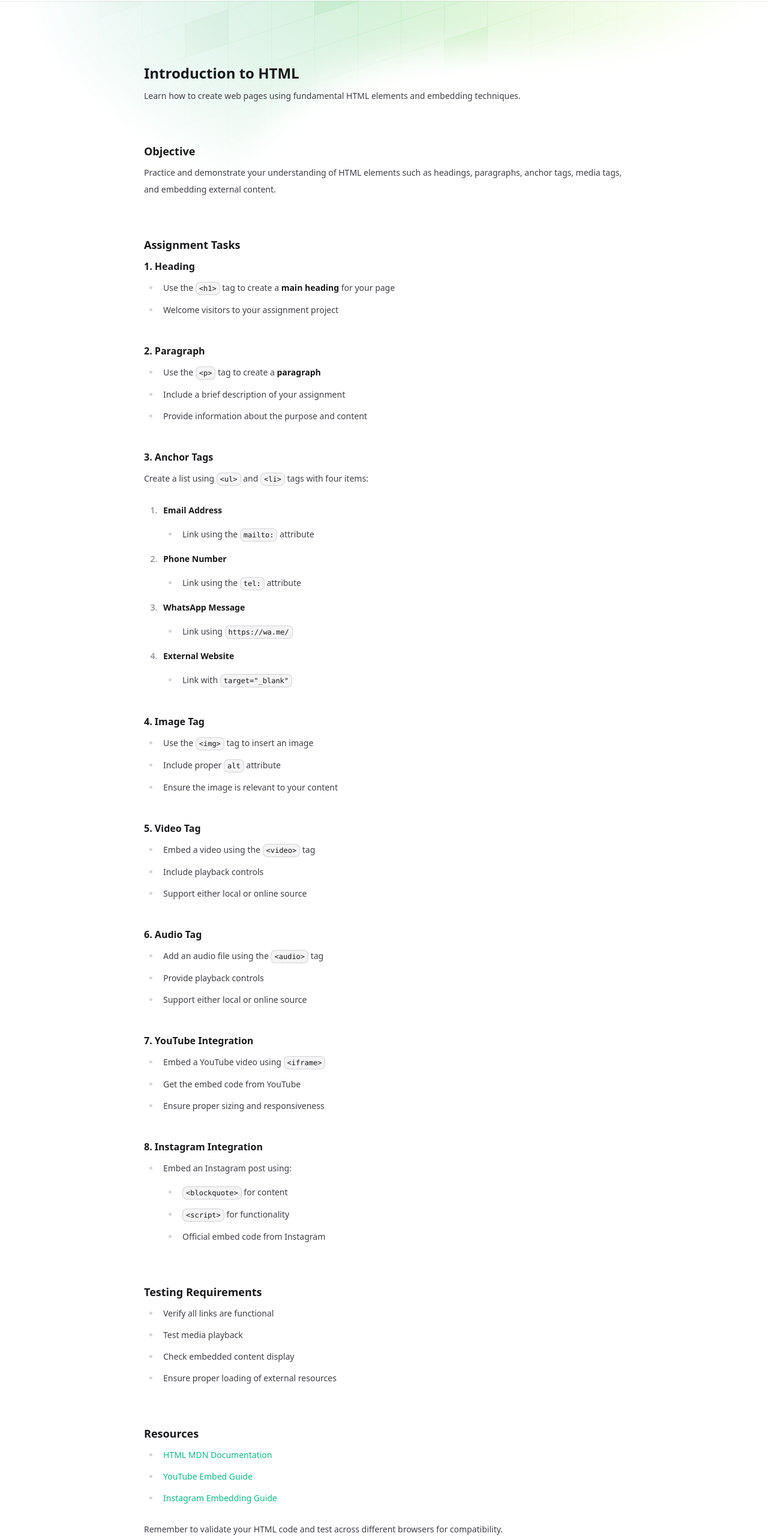
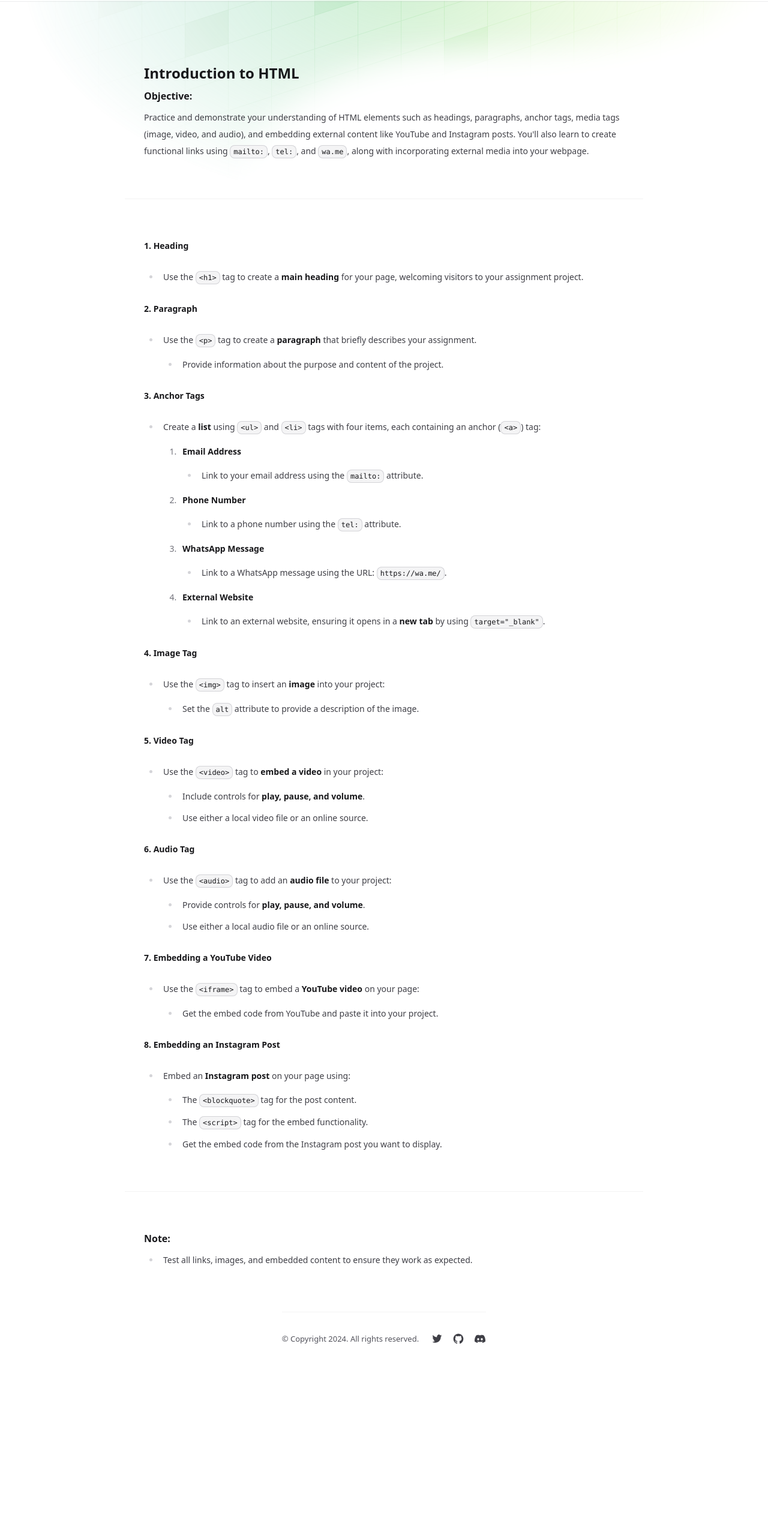
Before and after one commit to iamrohanmehra/docs-codekaro, a Next.js app: page /introduction-to-html in a window 1280 px wide. Shown: the part 54-2620 px from the top of the page at 60% size. After the commit the page ends 2362 px from the top, so only its background shows below. Built offline with nearby package versions, Linux system fonts and the light colour scheme.

Commit message:
fix: content of some assignments

```diff
--- a/src/pages/css-flexbox.mdx
+++ b/src/pages/css-flexbox.mdx
@@ -7,7 +7,7 @@ export const description =
 
 # CSS FlexBox
 
-**Objective:**
+## **Objective:**
 
 - Clone the **Instagram profile page** for Google from the following link:
   [Google Instagram Page](https://www.instagram.com/google)
@@ -15,7 +15,7 @@ export const description =
 
 ---
 
-### **Steps to Complete the Assignment**
+## **Steps to Complete the Assignment**
 
 ### 1. **Install SVG Grabber**
 
--- a/src/pages/css-positions.mdx
+++ b/src/pages/css-positions.mdx
@@ -1,12 +1,12 @@
 # CSS Positions
 
-### Objective:
+## Objective:
 
 Reinforce the concepts of `static`, `relative`, `absolute`, `fixed`, and `sticky` positioning through practical exercises.
 
 ---
 
-### Instructions:
+## Instructions:
 
 1. Create a new HTML file named `positions.html`.
 2. Link a CSS file named `styles.css` to the HTML file.
@@ -14,7 +14,7 @@ Reinforce the concepts of `static`, `relative`, `absolute`, `fixed`, and `sticky
 
 ---
 
-### Tasks:
+## Tasks:
 
 ### **Part 1: Static Positioning (Default)**
 
--- a/src/pages/html-forms-&-tables.mdx
+++ b/src/pages/html-forms-&-tables.mdx
@@ -1,8 +1,17 @@
-# HTML Assignment: Structuring Content
+import { HeroPattern } from '@/components/HeroPattern'
 
-### Objective:
+export const description =
+  'Learn to create and structure HTML content using tables, lists, and forms with validation.'
+
+<HeroPattern />
+
+# HTML Forms & Tables
+
+## Objective:
 
 Practice creating and structuring HTML content using **tables**, **lists**, and **forms**. You will also learn to implement validation on form fields to enhance user input handling and ensure data accuracy. This assignment will help you gain a deeper understanding of HTML elements and attributes, including form validation techniques.
+
+---
 
 **1. Table Creation**
 
@@ -37,7 +46,7 @@ Practice creating and structuring HTML content using **tables**, **lists**, and
 
 - Design a simple **HTML form** with the following fields:
   - **Name Input:**
-    - Text input for the user’s name.
+    - Text input for the user's name.
     - Validation:
       - `minlength="3"`
       - `maxlength="50"`.
@@ -62,11 +71,3 @@ Practice creating and structuring HTML content using **tables**, **lists**, and
   - **Email Field:** Use the `required` attribute to ensure the field cannot be left empty.
   - **Gender Selection:** Validate that at least one gender option is selected.
   - Use attributes such as `required`, `minlength`, and `maxlength` effectively.
-
----
-
-### Note:
-
-- Test all links, tables, lists, and forms to ensure they work as expected.
-
----
--- a/src/pages/introduction-to-css.mdx
+++ b/src/pages/introduction-to-css.mdx
@@ -1,12 +1,23 @@
+import { HeroPattern } from '@/components/HeroPattern'
+
+export const description =
+  'Learn to create and style cards using CSS by cloning a professional design from Dribbble.'
+
+<HeroPattern />
+
 # Introduction to CSS
 
 ## **Objective:**
 
 - Clone the **cards** from the provided link as closely as possible. Pay attention to the design details, layout, and styling to achieve a high level of similarity.
 
-**Link to the cards for reference:** [Dribbble Card Design: Signup and Onboarding](https://dribbble.com/shots/15573169-Signup-and-onboarding)
+**Link to the cards for reference:**
 
-## **File Structure:**
+[Dribbble Card Design: Signup and Onboarding](https://dribbble.com/shots/15573169-Signup-and-onboarding)
+
+---
+
+### **File Structure:**
 
 1. **Main File (`index.html`):**
    - Create a main file named `index.html`.
@@ -23,7 +34,9 @@
    - Each file should contain **one card**, centered in the viewport.
    - The card design must match the corresponding design from the Dribbble link.
 
-## **Design Guidelines:**
+---
+
+### **Design Guidelines:**
 
 1. **CSS Styling:**
    - Use CSS for layout and styling to replicate the design as closely as possible.
@@ -38,12 +51,12 @@
      - Use CSS properties like `display: flex`, `justify-content: center`, and `align-items: center` to achieve this.
 3. **File Linking:**
    - Ensure the **links in the `index.html` file** navigate correctly to the respective card pages (`card1.html`, `card2.html`, `card3.html`).
+4. **File Organization:**
+   - All files (`index.html`, `card1.html`, `card2.html`, `card3.html`, and CSS file) should be placed in the same project folder for easy access and testing.
 
-## - **File Organization:**
+---
 
-- All files (`index.html`, `card1.html`, `card2.html`, `card3.html`, and CSS file) should be placed in the same project folder for easy access and testing.
-
-## **Tips for Success:**
+### **Tips for Success:**
 
 - Use the browser's developer tools to inspect and understand the design elements in the Dribbble link.
 - Pay attention to spacing, alignment, and typography.
--- a/src/pages/introduction-to-git-&-github.mdx
+++ b/src/pages/introduction-to-git-&-github.mdx
@@ -1,82 +1,30 @@
 import { HeroPattern } from '@/components/HeroPattern'
 
 export const description =
-  'Learn and practice essential Git and GitHub concepts through hands-on exercises.'
+  'Learn and practice essential Git and GitHub concepts and workflows.'
 
 <HeroPattern />
 
-# Introduction to Git & GitHub
+# Introduction to Git & Github
 
-Learn how to use Git for version control and collaborate using GitHub's platform.
-
-## Objective
+## Objective:
 
 Reinforce your understanding of Git and GitHub by practicing essential concepts and workflows.
 
-## Assignment Tasks
+---
 
-### 1. Git Basics
+### Part 1: Git Basics
 
-1. **Installation & Setup**
+1. Verify that Git is installed on your system. If not, install it from the official website.
+2. Set up your Git configuration by adding your name and email.
+3. Create a new folder for this assignment and initialize it as a Git repository.
+4. Inside the folder, create a file (e.g., `README.md`), write a brief introduction about yourself, and save it.
+5. Stage and commit the changes in your repository.
+6. Check the commit history to ensure the changes were saved.
 
-   - Verify Git installation on your system
-   - Install from official website if needed
-   - Configure Git with your name and email
+### Part 2: Working with GitHub
 
-2. **Repository Creation**
-
-   - Create a new folder for the assignment
-   - Initialize it as a Git repository
-   - Create a `README.md` file
-   - Write a brief introduction about yourself
-
-3. **Version Control**
-   - Stage your changes
-   - Create your first commit
-   - Verify the commit history
-
-### 2. Working with GitHub
-
-1. **Repository Setup**
-
-   - Create a new GitHub repository named `GitHub-Basics`
-   - Link your local repository to GitHub
-   - Push your local commits
-   - Verify file appearance on GitHub
-
-2. **Basic GitHub Operations**
-   - Create a new branch
-   - Make changes in the new branch
-   - Create a pull request
-   - Merge the changes
-
-### 3. Collaboration Features
-
-1. **Issues**
-
-   - Create a new issue
-   - Add labels and descriptions
-   - Practice closing issues
-
-2. **Documentation**
-   - Update README.md with:
-     - Project description
-     - Setup instructions
-     - Usage guidelines
-
-## Testing Requirements
-
-- Verify all Git commands work correctly
-- Ensure GitHub repository is properly configured
-- Check that all commits are properly pushed
-- Validate branch operations and merges
-
-## Resources
-
-- [Git Documentation](https://git-scm.com/doc)
-- [GitHub Guides](https://guides.github.com/)
-- [GitHub Learning Lab](https://lab.github.com/)
-
-Remember to follow Git best practices and commit messages conventions throughout the assignment.
-
----
+1. Create a new repository on GitHub and name it `GitHub-Basics`.
+2. Link your local repository to the newly created GitHub repository.
+3. Push your local commits to the GitHub repository.
+4. Confirm that the file appears on GitHub.
--- a/src/pages/introduction-to-html.mdx
+++ b/src/pages/introduction-to-html.mdx
@@ -7,80 +7,64 @@ export const description =
 
 # Introduction to HTML
 
-Learn how to create web pages using fundamental HTML elements and embedding techniques.
+### Objective:
 
-## Objective
+Practice and demonstrate your understanding of HTML elements such as headings, paragraphs, anchor tags, media tags (image, video, and audio), and embedding external content like YouTube and Instagram posts. You'll also learn to create functional links using `mailto:`, `tel:`, and `wa.me`, along with incorporating external media into your webpage.
 
-Practice and demonstrate your understanding of HTML elements such as headings, paragraphs, anchor tags, media tags, and embedding external content.
+---
 
-## Assignment Tasks
+**1. Heading**
 
-### 1. Heading
+- Use the `<h1>` tag to create a **main heading** for your page, welcoming visitors to your assignment project.
 
-- Use the `<h1>` tag to create a **main heading** for your page
-- Welcome visitors to your assignment project
+**2. Paragraph**
 
-### 2. Paragraph
+- Use the `<p>` tag to create a **paragraph** that briefly describes your assignment.
+  - Provide information about the purpose and content of the project.
 
-- Use the `<p>` tag to create a **paragraph**
-- Include a brief description of your assignment
-- Provide information about the purpose and content
+**3. Anchor Tags**
 
-### 3. Anchor Tags
+- Create a **list** using `<ul>` and `<li>` tags with four items, each containing an anchor (`<a>`) tag:
+  1. **Email Address**
+     - Link to your email address using the `mailto:` attribute.
+  2. **Phone Number**
+     - Link to a phone number using the `tel:` attribute.
+  3. **WhatsApp Message**
+     - Link to a WhatsApp message using the URL: `https://wa.me/`.
+  4. **External Website**
+     - Link to an external website, ensuring it opens in a **new tab** by using `target="_blank"`.
 
-Create a list using `<ul>` and `<li>` tags with four items:
+**4. Image Tag**
 
-1. **Email Address**
-   - Link using the `mailto:` attribute
-2. **Phone Number**
-   - Link using the `tel:` attribute
-3. **WhatsApp Message**
-   - Link using `https://wa.me/`
-4. **External Website**
-   - Link with `target="_blank"`
+- Use the `<img>` tag to insert an **image** into your project:
+  - Set the `alt` attribute to provide a description of the image.
 
-### 4. Image Tag
+**5. Video Tag**
 
-- Use the `<img>` tag to insert an image
-- Include proper `alt` attribute
-- Ensure the image is relevant to your content
+- Use the `<video>` tag to **embed a video** in your project:
+  - Include controls for **play, pause, and volume**.
+  - Use either a local video file or an online source.
 
-### 5. Video Tag
+**6. Audio Tag**
 
-- Embed a video using the `<video>` tag
-- Include playback controls
-- Support either local or online source
+- Use the `<audio>` tag to add an **audio file** to your project:
+  - Provide controls for **play, pause, and volume**.
+  - Use either a local audio file or an online source.
 
-### 6. Audio Tag
+**7. Embedding a YouTube Video**
 
-- Add an audio file using the `<audio>` tag
-- Provide playback controls
-- Support either local or online source
+- Use the `<iframe>` tag to embed a **YouTube video** on your page:
+  - Get the embed code from YouTube and paste it into your project.
 
-### 7. YouTube Integration
+**8. Embedding an Instagram Post**
 
-- Embed a YouTube video using `<iframe>`
-- Get the embed code from YouTube
-- Ensure proper sizing and responsiveness
+- Embed an **Instagram post** on your page using:
+  - The `<blockquote>` tag for the post content.
+  - The `<script>` tag for the embed functionality.
+  - Get the embed code from the Instagram post you want to display.
 
-### 8. Instagram Integration
+---
 
-- Embed an Instagram post using:
-  - `<blockquote>` for content
-  - `<script>` for functionality
-  - Official embed code from Instagram
+### Note:
 
-## Testing Requirements
-
-- Verify all links are functional
-- Test media playback
-- Check embedded content display
-- Ensure proper loading of external resources
-
-## Resources
-
-- [HTML MDN Documentation](https://developer.mozilla.org/en-US/docs/Web/HTML)
-- [YouTube Embed Guide](https://support.google.com/youtube/answer/171780?hl=en)
-- [Instagram Embedding Guide](https://developers.facebook.com/docs/instagram/embedding/)
-
-Remember to validate your HTML code and test across different browsers for compatibility.
+- Test all links, images, and embedded content to ensure they work as expected.
```
Also changed, not shown: src/pages/introduction-to-dom.mdx (renamed from src/pages/intro-to-dom.mdx).
